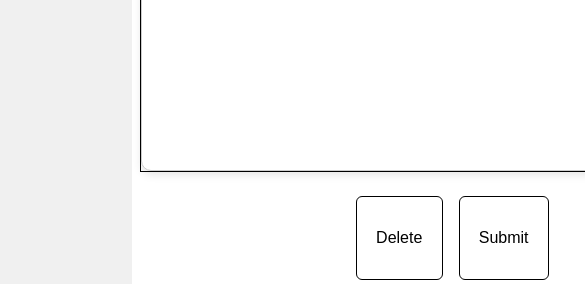
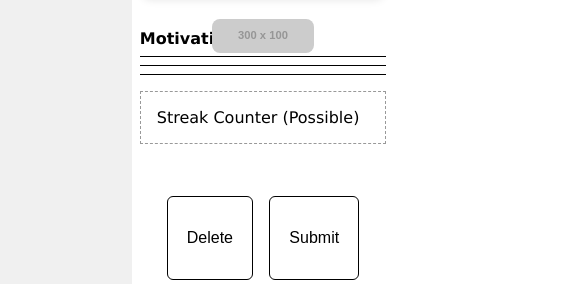
Before and after one commit to cse110-sp25-group18/project-card-journaling, a website: page pages/create-card.html in a window 390 px wide. Shown: the part 560-844 px from the top of the page, 585 px wide, since content can reach past the window. Drawn offline with Linux system fonts and the light colour scheme; placeholder pictures from the web are drawn by us.

Commit message:
fix: relative size error

```diff
--- a/style/create-card.css
+++ b/style/create-card.css
@@ -24,6 +24,7 @@ main {
 
 .content-row {
     display: flex;
+    flex-direction: row;
     flex: 1;
     gap: 2rem;
 }
@@ -32,9 +33,7 @@ main {
     aspect-ratio: 4 / 3;
 
     width: 100%;            /* Start by filling container width */
-    min-width: 30rem;       /* Don't go below this */
     max-width: 40rem;       /* Don't go above this */
-
     flex: 0 1 auto;         /* Let it shrink/grow based on content & container */
 
     border: 1px solid #000;
@@ -45,7 +44,9 @@ main {
 }
 
 .sidebar {
-    flex: 1;
+    flex: 0 1 auto;
+    min-width: 10vw;
+    width: 100%;
 }
 
 .sidebar .box {
@@ -82,3 +83,8 @@ button {
     border-bottom: 1px solid #000;
     width: 100%;
 }
+@media (max-width: 900px){
+    .content-row {
+        flex-direction: column;
+    }
+}
```
